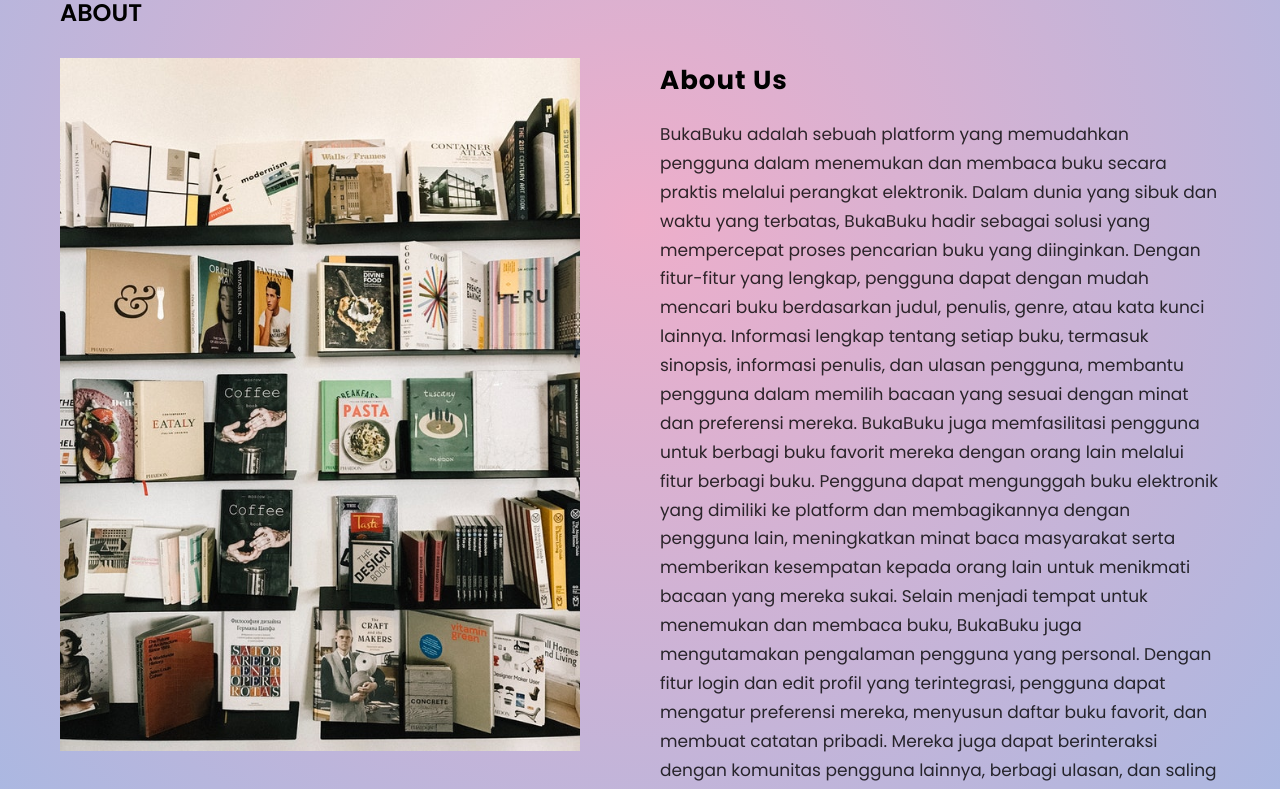
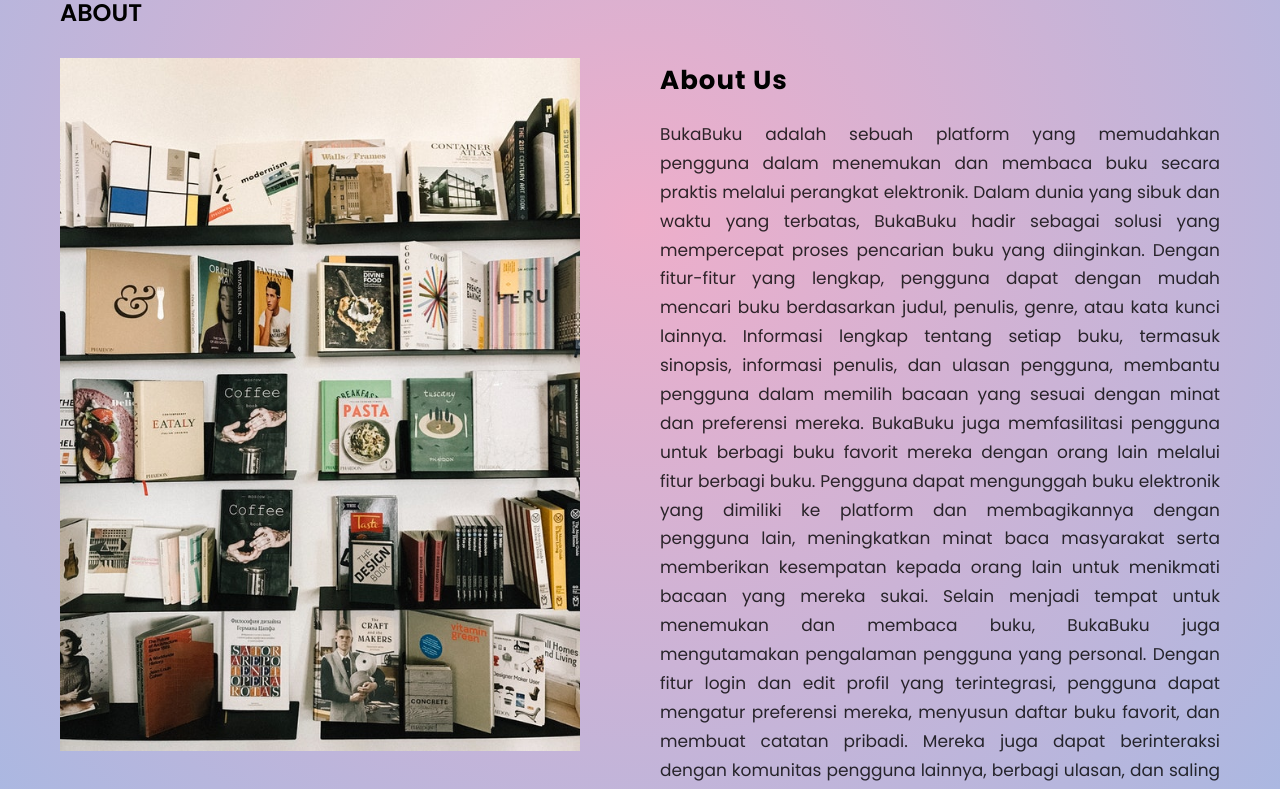
Before and after one commit to rapit/ads-bukabuku, a React (Create React App) app in the folder BukaBuku/: page /about in a window 1280 px wide. Shown: the part 740-1529 px from the top of the page. Built offline with nearby package versions, Linux system fonts and the light colour scheme; no server answers.

Commit message:
About.css

```diff
--- a/BukaBuku/src/Pages/About/About.css
+++ b/BukaBuku/src/Pages/About/About.css
@@ -14,6 +14,9 @@
     margin: 1.8rem 0;
     opacity: 0.8;
 }
+p{
+    text-align: justify;
+}
 
 @media screen and (min-width: 800px){
     .about-content{
```
